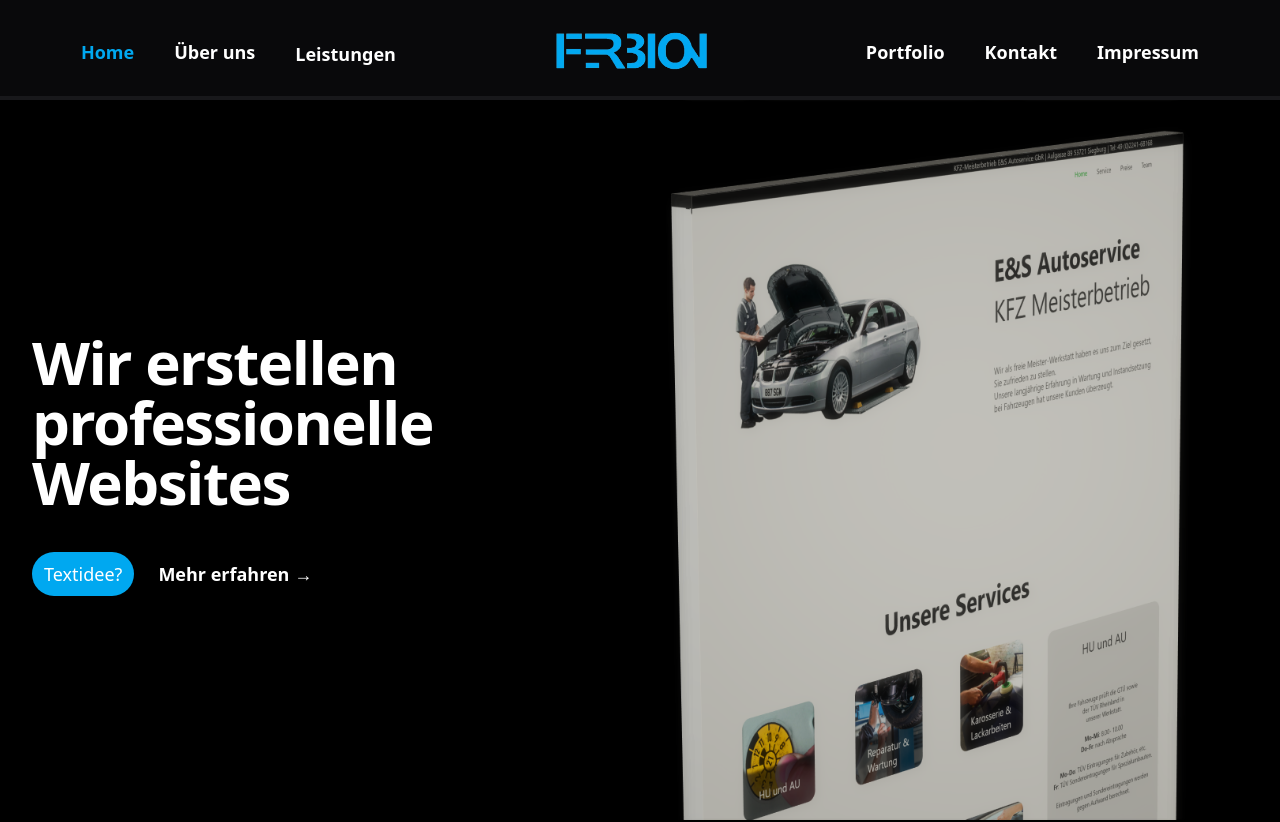
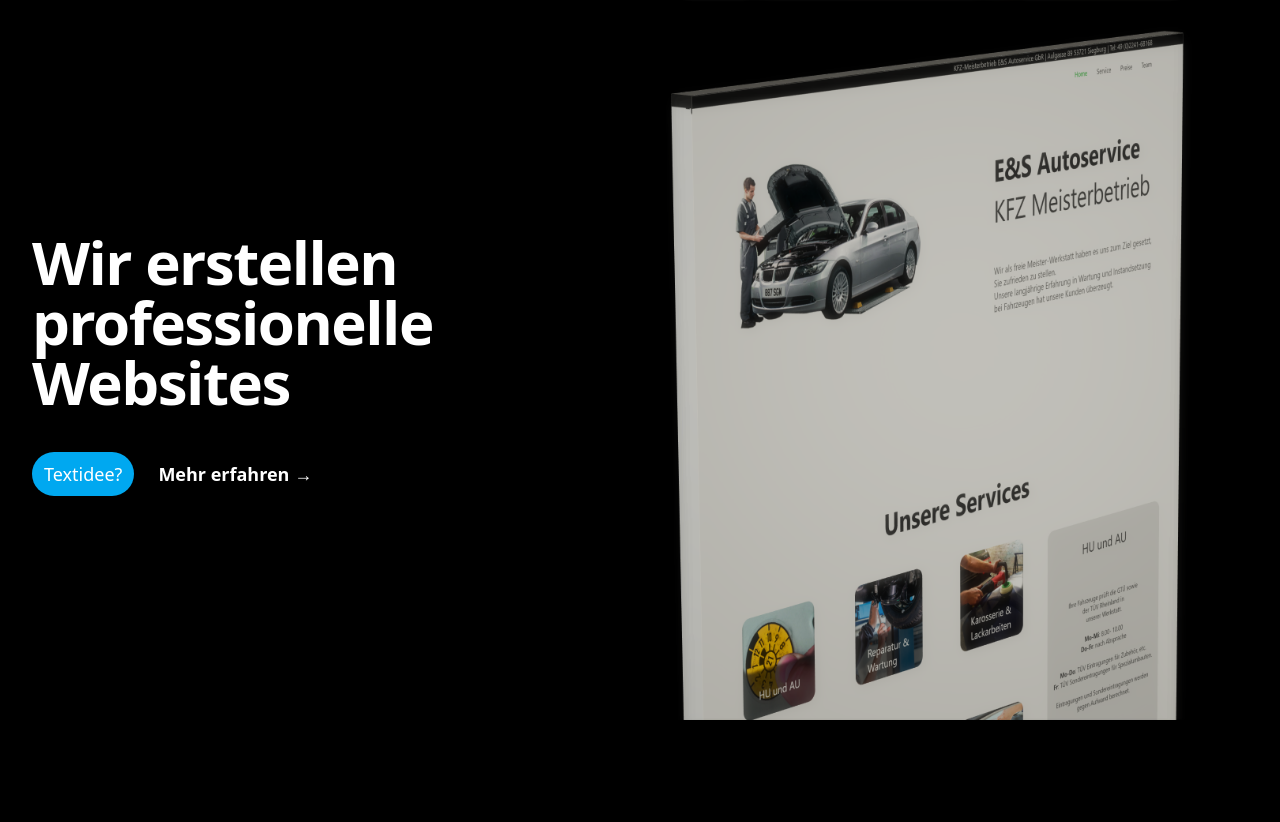
Before and after one commit to Ferbion-lT/V3, a Vue app: page / in a window 1280 px wide. Shown: the top 822 px of the page. Built offline with nearby package versions, Linux system fonts and the light colour scheme.

Commit message:
feat: merge to pull commit

```diff
--- a/src/components/Navbar.vue
+++ b/src/components/Navbar.vue
@@ -1,76 +1,7 @@
-<template class="scroll-smooth">
-  <div id="start" class="bg-[#000000] text-white">
-        <header class=" bg-zinc-950 border-b-4 border-zinc-900 sm:flex sm:justify-center pt-10">
-        <div class="flex pl-[7.5%] px-4 py-3 sm:p-0">
-          <div class="sm:hidden">
-            <button @click="isOpen = !isOpen" type="button" class="block text-white">
-              <svg class="h-6 w-6 fill-current" viewBox="0 0 24 24">
-                <path v-if="isOpen" fill-rule="evenodd" d="M18.278 16.864a1 1 0 0 1-1.414 1.414l-4.829-4.828-4.828 4.828a1 1 0 0 1-1.414-1.414l4.828-4.829-4.828-4.828a1 1 0 0 1 1.414-1.414l4.829 4.828 4.828-4.828a1 1 0 1 1 1.414 1.414l-4.828 4.829 4.828 4.828z"/>
-                <path v-if="!isOpen" fill-rule="evenodd" d="M4 5h16a1 1 0 0 1 0 2H4a1 1 0 1 1 0-2zm0 6h16a1 1 0 0 1 0 2H4a1 1 0 0 1 0-2zm0 6h16a1 1 0 0 1 0 2H4a1 1 0 0 1 0-2z"/>
-              </svg>
-            </button>
-          </div>
-        </div>
-        <nav :class="isOpen ? 'flex' : 'hidden'" class="flex-col px-2 pt-2 pb-4 sm:flex justify-center sm:p-0">
-          <div class="flex flex-col pl-[7.5%] gap-10 md:flex-row sm:pl-0 sm:justify-center">
-            <div class="">
-            <ul class="flex flex-col sm:flex-row gap-10 md:pr-[100px]">
-            <li class="list-none">
-              <router-link class="text-lg font-semibold leading-6 hover:text-[#00a8f0]" :class="{'text-[#00a8f0]': $route.path === '/'}" to="/">Home</router-link>
-            </li>
-            <li class="list-none">
-              <span class="text-lg font-semibold leading-6 hover:text-[#00a8f0] cursor-pointer transition" v-on:click="about_scroll">Über uns</span>
-            </li>
-            <li class="list-none ">
-              <span class="text-lg font-semibold left-6 hover:text-[#00a8f0] cursor-pointer transition" v-on:click="services_scroll">Leistungen</span>
-            </li>
-          </ul>
-        </div>
-        <div class="hidden md:block md:justify-center relative mt-[-3%]">
-          <img class="h-[90px] w-[190px] lg:hover:scale-110 duration-300 transition" src="../assets/logo_transparent.png">
-        </div>
-        <div class="">
-          <ul class="flex flex-col sm:flex-row gap-10 md:pl-[100px]">
-            <li class="list-none">
-              <span class="text-lg font-semibold leading-6 hover:text-[#00a8f0] cursor-pointer transition" v-on:click="portfolio_scroll">Portfolio</span>
-            </li>
-            <li class="list-none">
-              <router-link class="text-lg font-semibold leading-6 hover:text-[#00a8f0]" :class="{'text-[#00a8f0]': $route.path === '/contact'}" to="/contact">Kontakt</router-link>
-            </li>
-            <li class="list-none">
-              <router-link class="text-lg font-semibold leading-6 hover:text-[#00a8f0]" :class="{'text-[#00a8f0]': $route.path === '/impressum'}" to="/impressum">Impressum</router-link>
-            </li>
-          </ul>
-          </div>
-          </div>
-        </nav>
-      </header>
+<template>
+  <div class="bg-[#000000] text-white">
+    <nav class="mx-auto max-w-7xl">
+      <ul></ul>
+    </nav>
   </div>
-
 </template>
-
-<script>
-export default {
-  data() {
-    return {
-      isOpen: false,
-    }
-  },
-}
-
-
-</script>
-
-<script setup>
-function about_scroll (event) {
-  document.getElementById("leistungen").scrollIntoView({behavior: 'smooth'})
-}
-
-function services_scroll (event) {
-  document.getElementById("services").scrollIntoView({behavior: 'smooth'})
-}
-
-function portfolio_scroll (event) {
-  document.getElementById("portfolio").scrollIntoView({behavior: 'smooth'})
-}
-</script>
```
